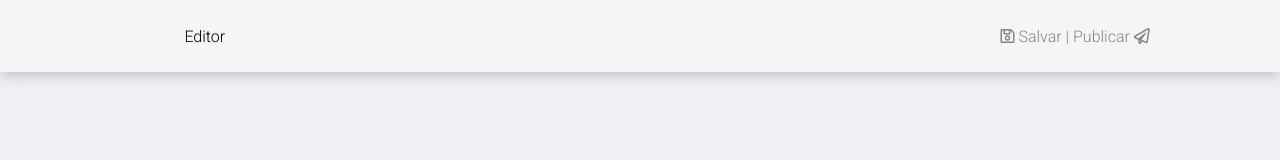
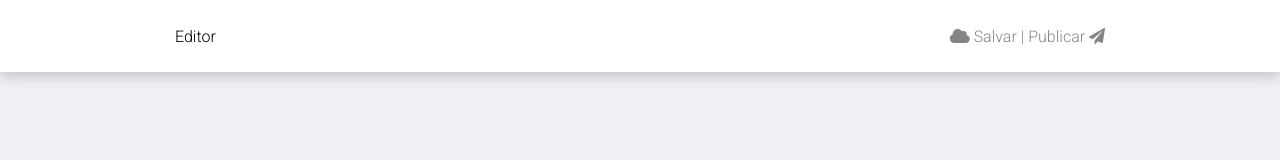
Before and after one commit to TaylorHo/editor-de-texto, a React (Create React App) app: page / in a window 1280 px wide. Shown: the top 160 px of the page. Built offline with nearby package versions, Linux system fonts and the light colour scheme; what @editorjs/editorjs would draw is missing.

Commit message:
Melhorias de estilo

```diff
--- a/src/App.jsx
+++ b/src/App.jsx
@@ -15,7 +15,7 @@ import DragDrop from 'editorjs-drag-drop';
 
 const editor = new EditorJS({
   holder: 'editorjs',
-  placeholder: 'Você pode escrever ou escolher um bloco...',
+  placeholder: 'Comece a escrever ou escolha um bloco...',
 
   tools: {
     header: {
@@ -127,13 +127,12 @@ const editor = new EditorJS({
 
 function App() {
   return (
-    <div>
+    <div className="container">
       <div className="topbar">
         <div className="left">Editor</div>
-        <div className="center"></div>
         <div className="right">
-          <a href="#"><i className="far fa-save"></i> Salvar |</a>
-          <a href="#"> Publicar <i className="far fa-paper-plane"></i></a>
+          <a href="#"><i className="fas fa-cloud"></i> Salvar |</a>
+          <a href="#"> Publicar <i className="fas fa-paper-plane"></i></a>
         </div>
       </div>
 
--- a/src/styles/global.css
+++ b/src/styles/global.css
@@ -1,7 +1,7 @@
 /* Default - Start */
 :root {
   --background: #F0F0F7;
-  --white: #f5f5f5;
+  --white: #fff;
   --text: #858585;
 }
 
@@ -27,15 +27,17 @@ a {
 /* Default - End */
 /* Topbar - Start */
 .topbar{
+  position: sticky;
+  display: flex;
+  top: 0;
+  z-index: 100;
   width: 100%;
   height: 4.5rem;
+  padding: 0 20px;
   background: var(--white);
   margin-bottom: 1.6rem;
-  display: grid;
-  grid-template-columns: 1fr 1fr 1fr;
-  column-gap: 1.6rem;
   align-items: center;
-  justify-items: center;
+  justify-content: space-between;
   box-shadow: 0px 2px 15px rgba(12, 12, 12, 0.25);
 }
 
@@ -47,14 +49,28 @@ a {
   right: 2rem;
   color: var(--text);
   font-size: 2.4rem;
+  cursor: pointer;
 }
 
 /* Help - End */
 /* Editor Edit - Start */
 
+#editorjs{
+  z-index: -1;
+  padding: 0 20px;
+}
+
 .ce-block__content {
-  background: rgb(250, 250, 250);
-  padding: 2px;
+  background: var(--white);
+  padding: 0 10px;
   border-radius: 8px;
   margin-bottom: 5px;
 }
+
+/* Devices */
+
+@media screen and (min-width: 500px){
+  .topbar{
+    padding: 0 175px;
+  }
+}
--- a/tsconfig.json
+++ b/tsconfig.json
@@ -17,7 +17,7 @@
     "resolveJsonModule": true,
     "isolatedModules": true,
     "noEmit": true,
-    "jsx": "react",
+    "jsx": "react-jsx",
     "noFallthroughCasesInSwitch": true
   },
   "include": [
```
